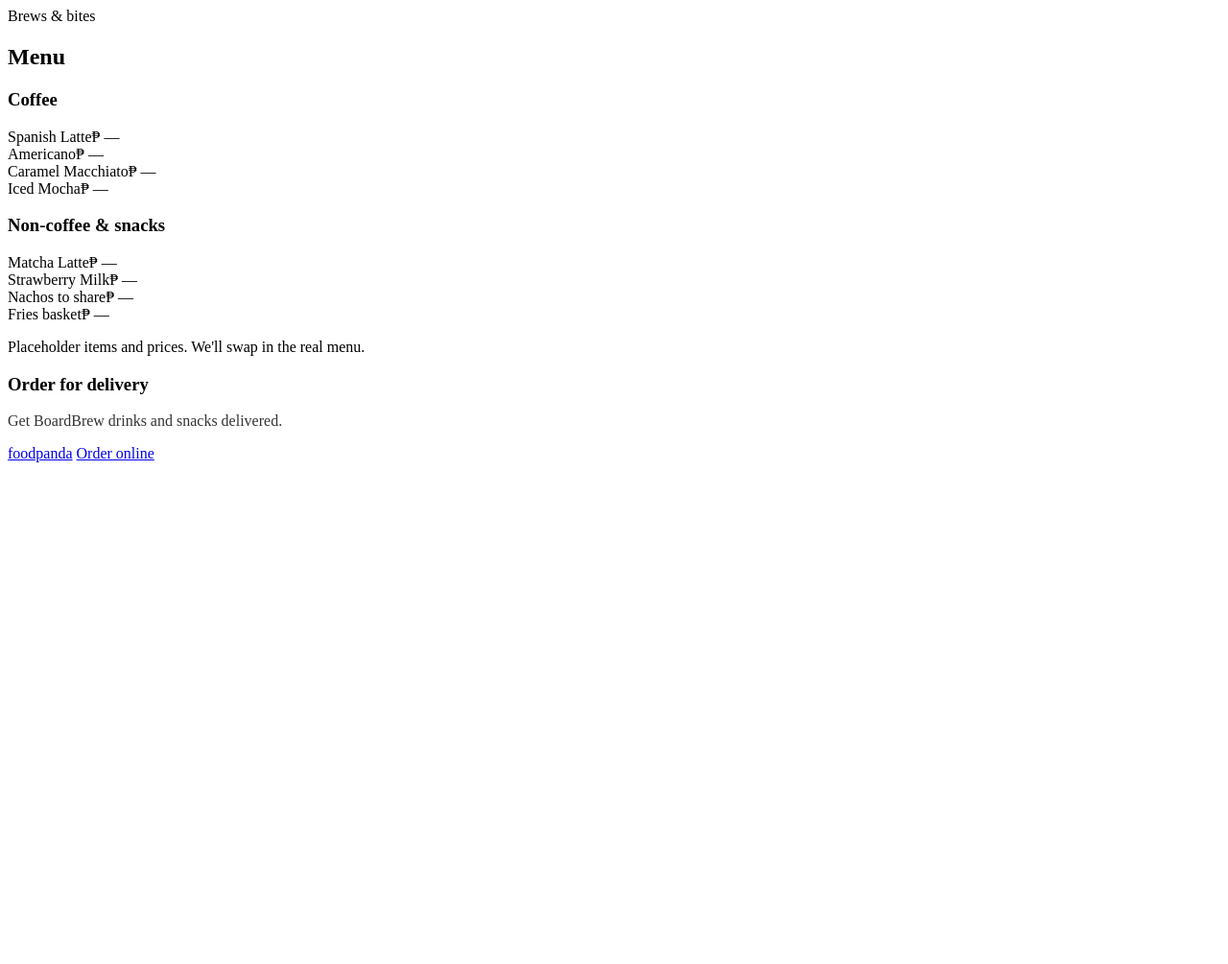
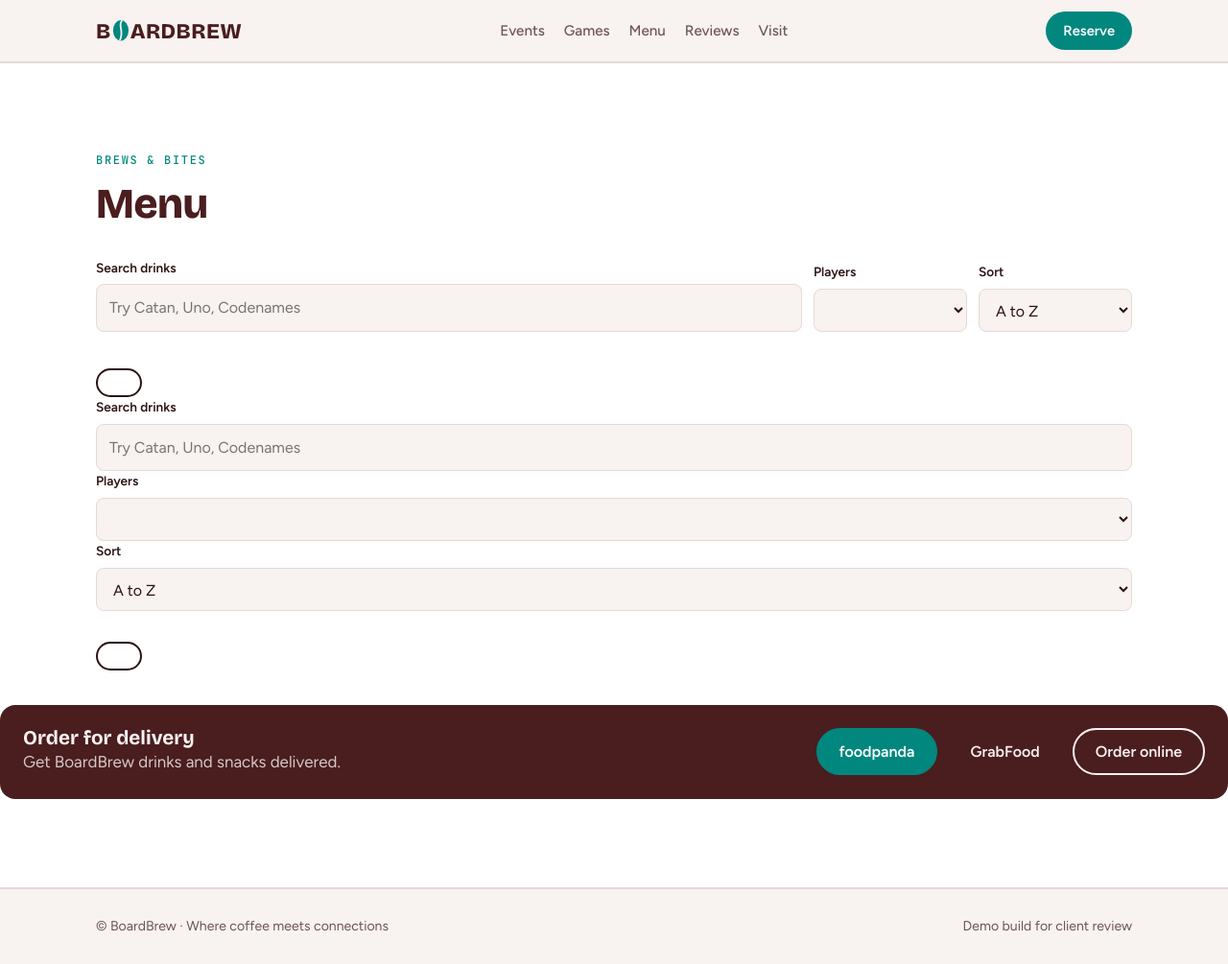
Before and after one commit to GoldenHerschel/BoardBrew-Demo-Phase0, a plain HTML site: page views/delivery.html in a window 1280 px wide. Shown: the whole page at 96% size. Before the commit the page ends 800 px from the top, so only its background shows below. Drawn offline with nearby package versions, Linux system fonts and the light colour scheme; files that its build step writes are made by us from their sources.

Commit message:
Updated Delivery Page
Just need to complete functions, and update text.

```diff
--- a/views/delivery.html
+++ b/views/delivery.html
@@ -1,29 +1,67 @@
+<!doctype html>
+<html lang="en">
+<head>
+  <meta charset="utf-8">
+  <meta name="viewport" content="width=device-width, initial-scale=1, viewport-fit=cover">
+  <style>*,*::before,*::after{box-sizing:border-box}body{margin:0}img{max-width:100%}[hidden]{display:none!important}</style>
+  <title>BoardBrew Demo Site</title>
+  <link rel="preconnect" href="https://fonts.googleapis.com">
+  <link rel="preconnect" href="https://fonts.gstatic.com" crossorigin>
+  <link rel="stylesheet" href="https://fonts.googleapis.com/css2?family=Bricolage+Grotesque:opsz,wght@12..96,500;12..96,700;12..96,800&family=Figtree:wght@400;500;600;700&family=JetBrains+Mono:wght@500&display=swap">
+
+  <link rel="stylesheet" href="public/styles.css">
+<style>
+</style>
+</head>
+<body>
+
+<nav data-label="A · Navigation bar">
+  <div class="wrap">
+    <a class="logo" href="../index.html" aria-label="BoardBrew home" data-label="A1 · Logo">B<svg viewBox="0 0 40 52" aria-hidden="true"><ellipse cx="20" cy="26" rx="18" ry="24" fill="var(--teal)"/><path d="M22 4c-9 10 6 24-4 44" stroke="var(--bg)" stroke-width="4" fill="none" stroke-linecap="round"/></svg>ARDBREW</a>
+    <div class="nav-links">
+      <a href="events.html">Events</a><a href="games.html">Games</a><a href="delivery.html">Menu</a><a href="reviews.html">Reviews</a><a href="contact.html">Visit</a>
+    </div>
+    <a class="btn btn-primary btn-sm" href="reserve.html" data-label="A2 · Button">Reserve</a>
+  </div>
+</nav>
+
 <section class="band" id="menu" data-label="F · Menu &amp; delivery">
   <div class="wrap">
     <div class="head"><span class="eyebrow">Brews &amp; bites</span><h2>Menu</h2></div>
-    <div class="menu-grid">
-      <div class="menu-col" data-label="F1 · Menu list">
-        <h3>Coffee</h3>
-        <div class="item"><span>Spanish Latte</span><span class="dots"></span><span class="price">₱ —</span></div>
-        <div class="item"><span>Americano</span><span class="dots"></span><span class="price">₱ —</span></div>
-        <div class="item"><span>Caramel Macchiato</span><span class="dots"></span><span class="price">₱ —</span></div>
-        <div class="item"><span>Iced Mocha</span><span class="dots"></span><span class="price">₱ —</span></div>
-      </div>
-      <div class="menu-col">
-        <h3>Non-coffee &amp; snacks</h3>
-        <div class="item"><span>Matcha Latte</span><span class="dots"></span><span class="price">₱ —</span></div>
-        <div class="item"><span>Strawberry Milk</span><span class="dots"></span><span class="price">₱ —</span></div>
-        <div class="item"><span>Nachos to share</span><span class="dots"></span><span class="price">₱ —</span></div>
-        <div class="item"><span>Fries basket</span><span class="dots"></span><span class="price">₱ —</span></div>
-      </div>
+    <div class="g-controls" data-label="E1 · Search and filters">
+      <div class="field"><label for="d-q">Search drinks</label><input id="d-q" type="search" placeholder="Try Catan, Uno, Codenames"></div>
+      <div class="field sm"><label for="d-n">Players</label><select id="d-n"></select></div>
+      <div class="field sm"><label for="d-sort">Sort</label><select id="d-sort"><option value="az">A to Z</option><option value="min">Cheapest first</option><option value="max">Most expensive first</option></select></div>
     </div>
-    <p class="note" style="margin-top:16px">Placeholder items and prices. We'll swap in the real menu.</p>
+    <p class="g-meta" id="d-meta" aria-live="polite"></p>
+    <div class="games" id="d-list" data-label="E2 · Drink list"></div>
+    <button class="btn btn-ghost" type="button" id="d-more" style="margin-top:20px" data-label="E3 · Button"></button>
+
+    <div class="d-controls" data-label="E1 · Search and filters">
+      <div class="field"><label for="b-q">Search drinks</label><input id="b-q" type="search" placeholder="Try Catan, Uno, Codenames"></div>
+      <div class="field sm"><label for="b-n">Players</label><select id="b-n"></select></div>
+      <div class="field sm"><label for="b-sort">Sort</label><select id="b-sort"><option value="az">A to Z</option><option value="min">Cheapest first</option><option value="max">Most expensive first</option></select></div>
+    </div>
+    <p class="g-meta" id="b-meta" aria-live="polite"></p>
+    <div class="games" id="b-list" data-label="E2 · Bite list"></div>
+    <button class="btn btn-ghost" type="button" id="b-more" style="margin-top:20px" data-label="E3 · Button"></button>
+  </div>
     <div class="delivery" data-label="F2 · Delivery buttons">
       <div><h3>Order for delivery</h3><p style="opacity:.8">Get BoardBrew drinks and snacks delivered.</p></div>
       <div class="row">
         <a class="btn btn-primary" href="https://foodpanda.go.link/d3JZw" target="_blank" rel="noopener">foodpanda</a>
+        <a class="btn btn-second" href="https://food.grab.com/ph/en/restaurant/boardbrew-taft-delivery/2-C8JCEAEFN6VJFE?" target="_blank" rel="noopener">GrabFood</a>
         <a class="btn btn-ghost" href="https://utak.io/store/boardbrew" target="_blank" rel="noopener">Order online</a>
       </div>
     </div>
   </div>
 </section>
+
+<footer data-label="I · Footer">
+  <div class="wrap"><span>© BoardBrew · Where coffee meets connections</span><span>Demo build for client review</span></div>
+</footer>
+
+<script src="../public/functions.js"></script>
+
+</body>
+</html>
```
